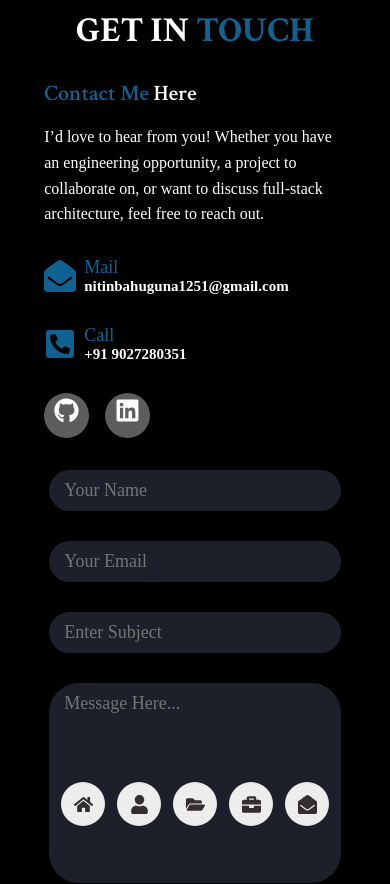
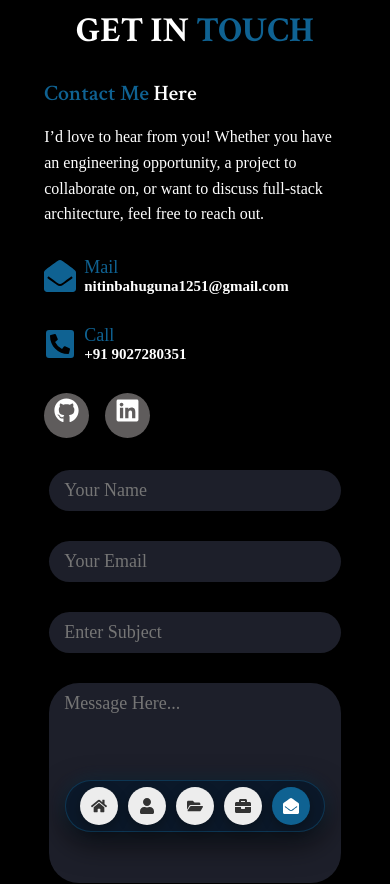
Before and after one commit to nitin-04/Personal-Portfolio, a React (Vite) app: page /contact in a window 390 px wide. Shown: the top 884 px of the page. Built offline with nearby package versions, Linux system fonts and the light colour scheme; a web font is replaced by a local one.

Commit message:
Enhance responsive design: add bottom clearance for mobile and tablet sections; refactor Navbar component for improved accessibility and styling.

```diff
--- a/src/App.css
+++ b/src/App.css
@@ -331,3 +331,16 @@ span {
     line-height: 60px;
   }
 }
+
+/* Mobile & Tablet Safe Area Bottom Clearance (Prevents bottom dock overlap) */
+@media screen and (max-width: 768px) {
+  .section,
+  .contact,
+  .about,
+  .experience,
+  .project,
+  .home,
+  main {
+    padding-bottom: 120px !important;
+  }
+}
--- a/src/components/Navbar.jsx
+++ b/src/components/Navbar.jsx
@@ -1,4 +1,4 @@
-import { memo, useState } from "react";
+import { memo } from "react";
 import { NavLink } from "react-router-dom";
 import "./navbar.css";
 import {
@@ -43,11 +43,8 @@ const NAV_LINKS = [
 ];
 
 const Navbar = () => {
-  const [showMenu, setShowMenu] = useState(false);
-
   return (
     <nav className="nav" aria-label="Main Navigation">
-      <div className={`${showMenu ? "nav__menu show-menu" : "nav__menu"}`}>
       <ul className="nav__list">
         {NAV_LINKS.map(({ id, name, icon, path }) => (
           <li className="nav__item" key={id}>
@@ -56,7 +53,7 @@ const Navbar = () => {
               className={({ isActive }) =>
                 isActive ? "nav__link active-nav" : "nav__link"
               }
-                onClick={() => setShowMenu(false)}
+              aria-label={name}
             >
               {icon}
               <span className="nav__name">{name}</span>
@@ -64,17 +61,6 @@ const Navbar = () => {
           </li>
         ))}
       </ul>
-      </div>
-
-      <button
-        type="button"
-        aria-label="Toggle navigation menu"
-        aria-expanded={showMenu}
-        className={`${
-          showMenu ? "nav__toggle animate-toggle" : "nav__toggle"
-        }`}
-        onClick={() => setShowMenu((prev) => !prev)}
-      ></button>
     </nav>
   );
 };
--- a/src/components/navbar.css
+++ b/src/components/navbar.css
@@ -1,37 +1,56 @@
+/* Desktop Sidebar Navigation */
+.nav {
+  position: fixed;
+  inset-block: 0;
+  right: 24px;
+  display: flex;
+  align-items: center;
+  z-index: 1000;
+}
+
+.nav__list {
+  display: flex;
+  flex-direction: column;
+  row-gap: 18px;
+  list-style: none;
+  margin: 0;
+  padding: 0;
+}
+
+.nav__item {
+  position: relative;
+}
+
 .nav__link {
   display: flex;
   align-items: center;
-  column-gap: 16px;
-  border-bottom: 1px solid var(--border-color);
-  padding-block: 12px;
-}
-
-.nav {
-  position: fixed;
-  inset-block: 0;
-  right: 20px;
-  display: flex;
-  align-items: center;
-}
-
-.nav__item {
-  margin-block: 18px;
-}
-
-.nav__link {
-  padding: 0;
-  border-bottom: none;
+  justify-content: center;
   background-color: var(--container-color);
-  width: 48px;
-  height: 48px;
+  width: 50px;
+  height: 50px;
   border-radius: 50%;
   position: relative;
+  transition: all 0.3s cubic-bezier(0.4, 0, 0.2, 1);
+  box-shadow: 0 4px 12px rgba(0, 0, 0, 0.3);
 }
 
 .nav__icon {
   font-size: 20px;
-  margin-inline: auto;
-  color: rgb(52, 47, 47);
+  color: #333333;
+  transition: color 0.25s ease;
+}
+
+.nav__link.active-nav {
+  background-color: var(--first-color);
+}
+
+.nav__link.active-nav .nav__icon {
+  color: #ffffff;
+}
+
+.nav__link:hover:not(.active-nav) {
+  background-color: #e2e8f0;
+  transform: translateY(-2px);
 }
 
 .nav__name {
@@ -39,69 +58,49 @@
   top: 0;
   right: 0;
   background-color: var(--first-color);
-  height: auto;
+  height: 50px;
   line-height: 50px;
-  padding-inline: 24px;
-  border-radius: 24px;
-  font-size: 18px;
+  padding-inline: 20px 30px;
+  border-radius: 25px 0 0 25px;
+  font-size: 15px;
+  font-weight: 500;
   color: var(--text-white);
   opacity: 0;
+  visibility: hidden;
   z-index: -1;
-  visibility: hidden;
-  transition: all 0.3s ease;
+  white-space: nowrap;
+  transition: all 0.3s cubic-bezier(0.4, 0, 0.2, 1);
 }
 
 .nav__link:hover .nav__name {
-  right: 29px;
+  right: 25px;
   opacity: 1;
   visibility: visible;
-  border-radius: 24px 0 0 24px;
-  height: 100%;
 }
 
-/* Small screens (landscape mode for icons) */
-@media screen and (max-width: 600px) {
+/* Mobile & Tablet Floating Glassmorphism Dock (<= 768px) */
+@media screen and (max-width: 768px) {
   .nav {
     top: auto;
-    bottom: 0;
-    flex-direction: row;
-    justify-content: center;
+    bottom: 16px;
+    right: auto;
     left: 50%;
     transform: translateX(-50%);
+    width: max-content;
+    background: rgba(10, 25, 42, 0.88);
+    backdrop-filter: blur(14px);
+    -webkit-backdrop-filter: blur(14px);
+    border: 1px solid rgba(15, 98, 146, 0.4);
+    border-radius: 40px;
+    padding: 8px 18px;
+    box-shadow: 0 10px 30px rgba(0, 0, 0, 0.7), 0 0 20px rgba(15, 98, 146, 0.25);
+    z-index: 1000;
   }
 
   .nav__list {
-    width: 40px;
-    height: 40px;
-    display: flex;
-    gap: 30%;
-    justify-content: center;
-    align-items: center;
-    margin: 50px 10px 20px 10px;
-
-  }
-
-  .nav__icon {
-    font-size: 18px;
-  }
-
-  .nav__name {
-    font-size: 14px;
-  }
-
-  .button {
-    z-index: -1;
-    margin-bottom: 100px;
-  }
-
-
-}
-
-
-/* Tablets */
-@media screen and (max-width: 768px) {
-  .nav {
-    right: 15px;
+    flex-direction: row;
+    column-gap: 14px;
+    row-gap: 0;
   }
 
   .nav__link {
@@ -112,20 +111,29 @@
   .nav__icon {
     font-size: 19px;
   }
+
+  .nav__name {
+    display: none;
+  }
 }
 
-/* Larger screens */
-@media screen and (min-width: 768px) {
+/* Smaller Mobile Screens (<= 400px) */
+@media screen and (max-width: 400px) {
   .nav {
-    right: 20px;
+    bottom: 12px;
+    padding: 6px 14px;
+  }
+
+  .nav__list {
+    column-gap: 10px;
   }
 
   .nav__link {
-    width: 48px;
-    height: 48px;
+    width: 38px;
+    height: 38px;
   }
 
   .nav__icon {
-    font-size: 20px;
+    font-size: 16px;
   }
 }
```
Lines whose indentation alone changed are shown as unchanged.
